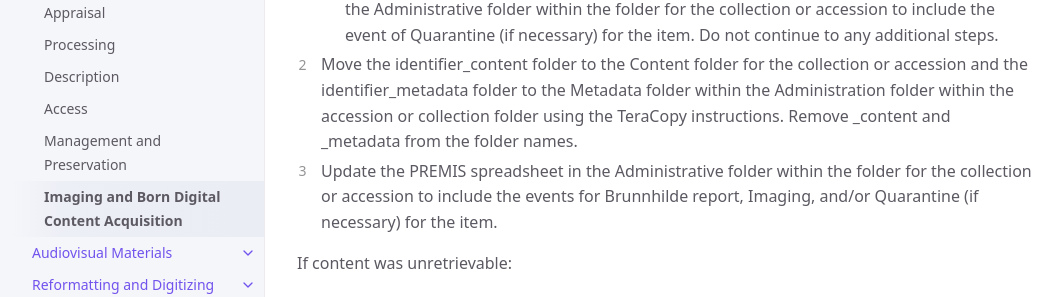
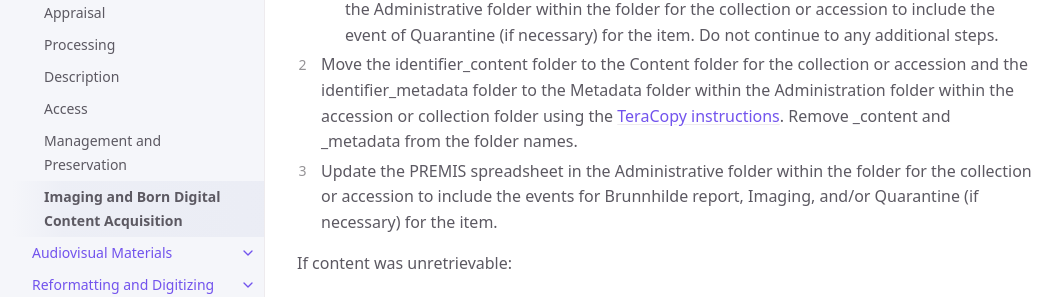
Before and after one commit to elizajames/digital-preservation-documentation, a Jekyll site: the page built from docs/Born-Digital-Materials/imaging-and-content-acquisition.md, in a window 1280 px wide and 900 px high, scrolled down 8943 px. Shown: the part 207-504 px from the top of the window, without its empty margins (107-1169 px from the left). Built offline with Jekyll 4.4.1, drawn with Linux system fonts in a browser that asks for light colours; part of the change alters nothing that is shown.

Commit message:
update link

```diff
--- a/docs/Born-Digital-Materials/imaging-and-content-acquisition.md
+++ b/docs/Born-Digital-Materials/imaging-and-content-acquisition.md
@@ -162,7 +162,7 @@ If content was retrievable:
     - brunnhilde.py -b -z --ssn_mode=2 [input directory] [output directory]
     - Example: brunnhilde.py -b -z --ssn_mode=2 C:\Working Files\2828_disc_1_content C:\Working Files\2828_disc_1_metadata
     - __Note:__ if an item is flagged as a virus by ClamAV (visible on the command line output), contact the Digital Archivist with the identifier for the item and immediately delete all content on the desktop and empty the Recycling Bin. Update the PREMIS spreadsheet in the Administrative folder within the folder for the collection or accession to include the event of Quarantine (if necessary) for the item. Do not continue to any additional steps.
-2. Move the identifier_content folder to the Content folder for the collection or accession and the identifier_metadata folder to the Metadata folder within the Administration folder within the accession or collection folder using the TeraCopy instructions. Remove _content and _metadata from the folder names.
+2. Move the identifier_content folder to the Content folder for the collection or accession and the identifier_metadata folder to the Metadata folder within the Administration folder within the accession or collection folder using the [TeraCopy instructions](https://elizajames.github.io/digital-preservation-documentation/docs/Born-Digital-Materials/imaging-and-content-acquisition/#teracopy). Remove _content and _metadata from the folder names.
 3. Update the PREMIS spreadsheet in the Administrative folder within the folder for the collection or accession to include the events for Brunnhilde report, Imaging, and/or Quarantine (if necessary) for the item.
 
 If content was unretrievable:
```
